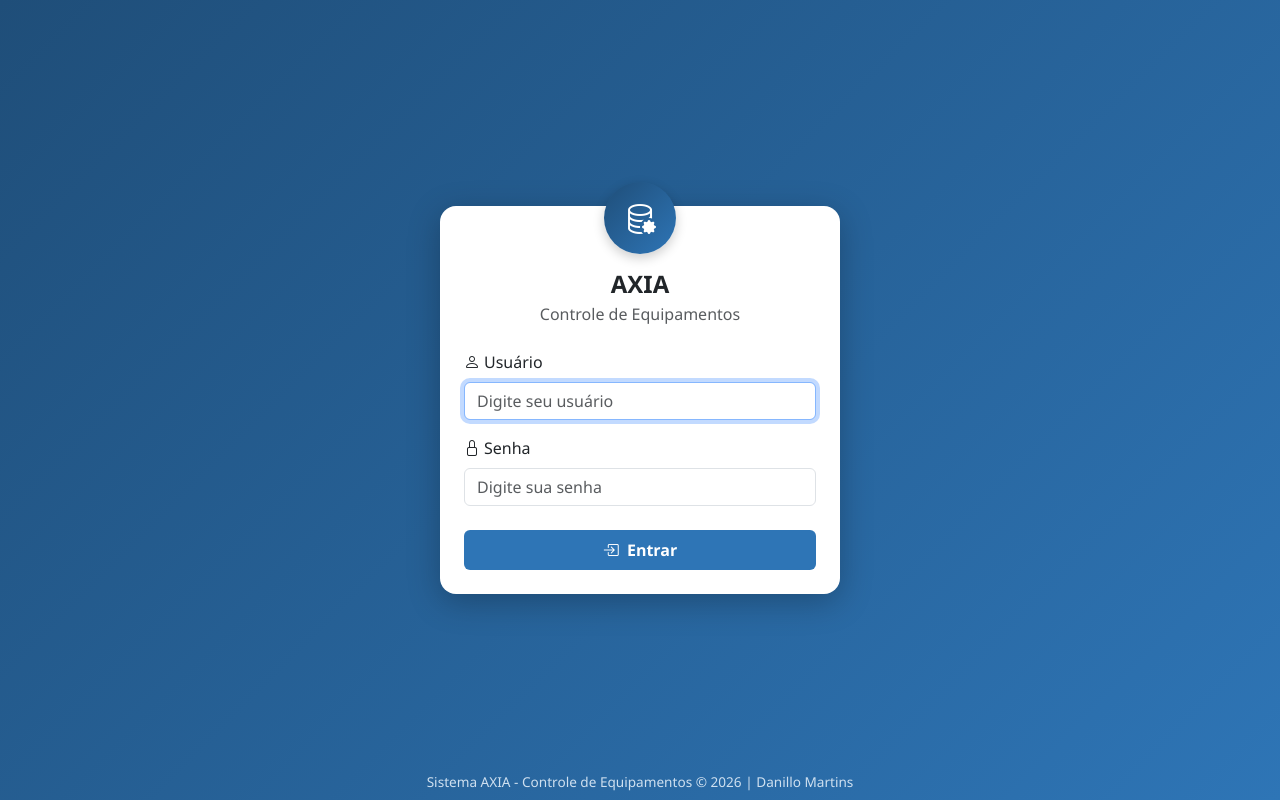
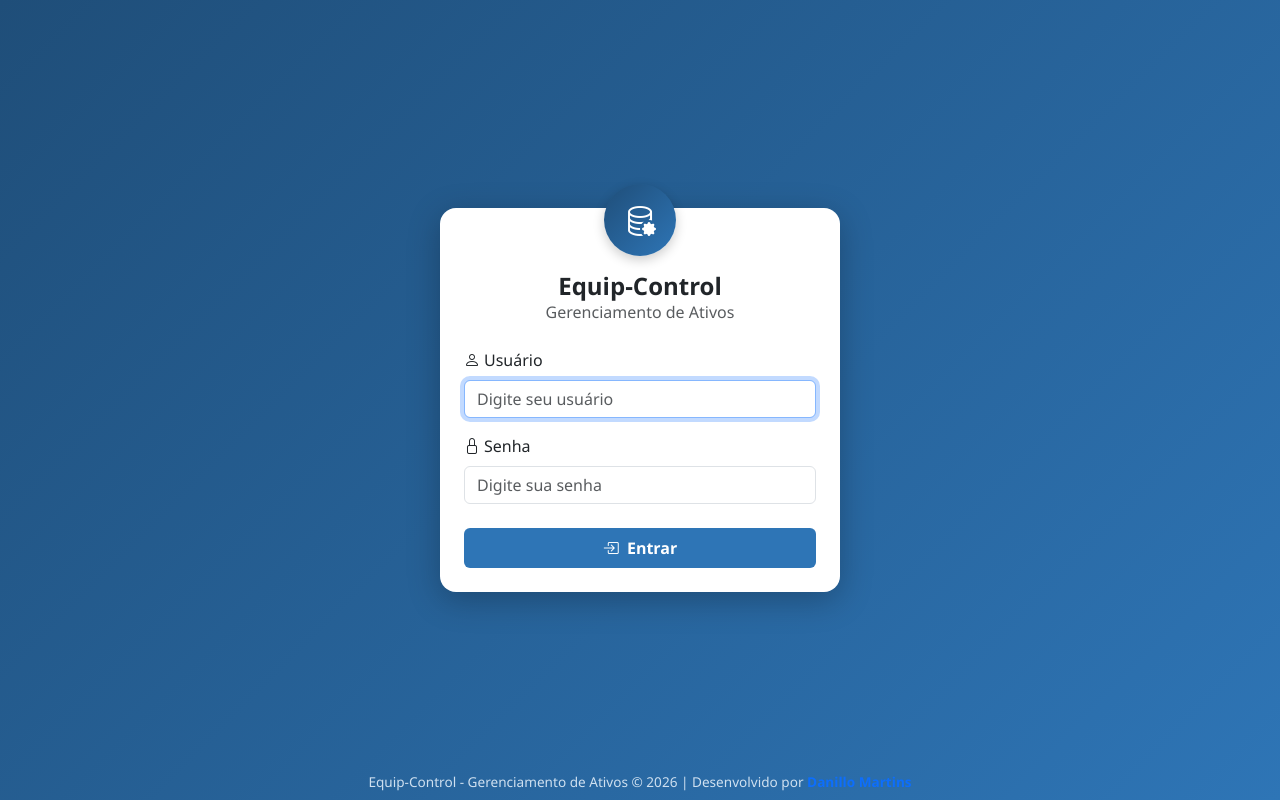
Before and after one commit to DanilloMartiins/equip-control, a Flask app: page /login in a window 1280 px wide. Run offline with Flask 3, Linux system fonts and the light colour scheme.

Commit message:
feat: renomear sistema para Equip-Control - Gerenciamento de Ativos

```diff
--- a/routes.py
+++ b/routes.py
@@ -234,7 +234,7 @@ def exportar():
     cl = Alignment(horizontal="left", vertical="center")
 
     ws.merge_cells("A1:E1")
-    ws["A1"].value = "RELATÓRIO DE EQUIPAMENTOS CADASTRADOS - AXIA"
+    ws["A1"].value = "RELATÓRIO DE EQUIPAMENTOS CADASTRADOS - Equip-Control"
     ws["A1"].font = Font(name="Calibri", size=18, bold=True, color="FFFFFF")
     ws["A1"].fill = fill_titulo
     ws["A1"].alignment = ca
@@ -409,7 +409,7 @@ def exportar():
     output.seek(0)
 
     return send_file(output,
-        download_name=f"Relatorio_Equipamentos_AXIA_{datetime.now().strftime('%d%m%Y')}.xlsx",
+        download_name=f"Relatorio_Equipamentos_EquipControl_{datetime.now().strftime('%d%m%Y')}.xlsx",
         as_attachment=True, mimetype="application/vnd.openxmlformats-officedocument.spreadsheetml.sheet")
 
 # -----------------------------------------------------------------------
--- a/templates/login.html
+++ b/templates/login.html
@@ -3,7 +3,7 @@
 <head>
     <meta charset="UTF-8">
     <meta name="viewport" content="width=device-width, initial-scale=1.0">
-    <title>Login - AXIA Controle de Equipamentos</title>
+    <title>Login - Equip-Control - Gerenciamento de Ativos</title>
     <link href="https://cdn.jsdelivr.net/npm/bootstrap@5.3.2/dist/css/bootstrap.min.css" rel="stylesheet">
     <link rel="stylesheet" href="https://cdn.jsdelivr.net/npm/bootstrap-icons@1.11.3/font/bootstrap-icons.min.css">
     <style>
@@ -48,7 +48,6 @@
         {% for category, msg in messages %}
         <div class="alert alert-{{ category }} alert-dismissible fade show shadow" role="alert">
             {{ msg }}
-            <button type="button" class="btn-close" data-bs-dismiss="alert"></button>
         </div>
         {% endfor %}
     </div>
@@ -59,8 +58,8 @@
         <div class="logo-circle mb-3">
             <i class="bi bi-database-gear"></i>
         </div>
-        <h4 class="text-center text-axia fw-bold mb-1">AXIA</h4>
-        <p class="text-center text-muted mb-4">Controle de Equipamentos</p>
+        <h4 class="text-center text-axia fw-bold mb-0">Equip-Control</h4>
+        <p class="text-center text-muted mb-4">Gerenciamento de Ativos</p>
         <form method="POST">
             <div class="mb-3">
                 <label class="form-label"><i class="bi bi-person me-1"></i>Usuário</label>
@@ -77,7 +76,12 @@
     </div>
 
     <footer class="position-fixed bottom-0 w-100 text-center py-2">
-        Sistema AXIA - Controle de Equipamentos &copy; 2026 | Danillo Martins
+        Equip-Control - Gerenciamento de Ativos &copy; 2026 | Desenvolvido por <a href="https://www.linkedin.com/in/danillomartins/" target="_blank" class="text-decoration-none fw-semibold">Danillo Martins</a>
     </footer>
+    <script>
+        setTimeout(() => {
+            document.querySelectorAll('.flash-msg .alert').forEach(el => el.remove());
+        }, 5000);
+    </script>
 </body>
 </html>
```
Also changed, not shown: templates/base.html (+5 -8 lines).
